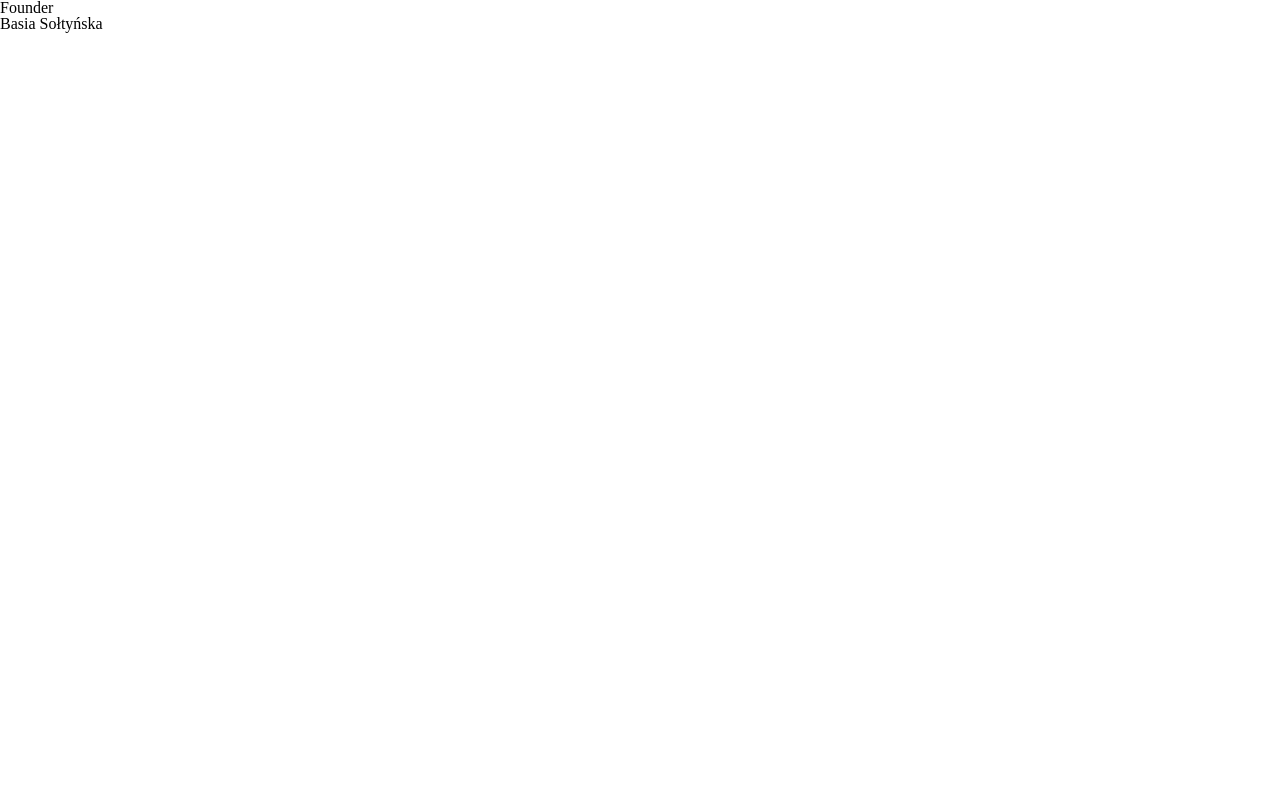
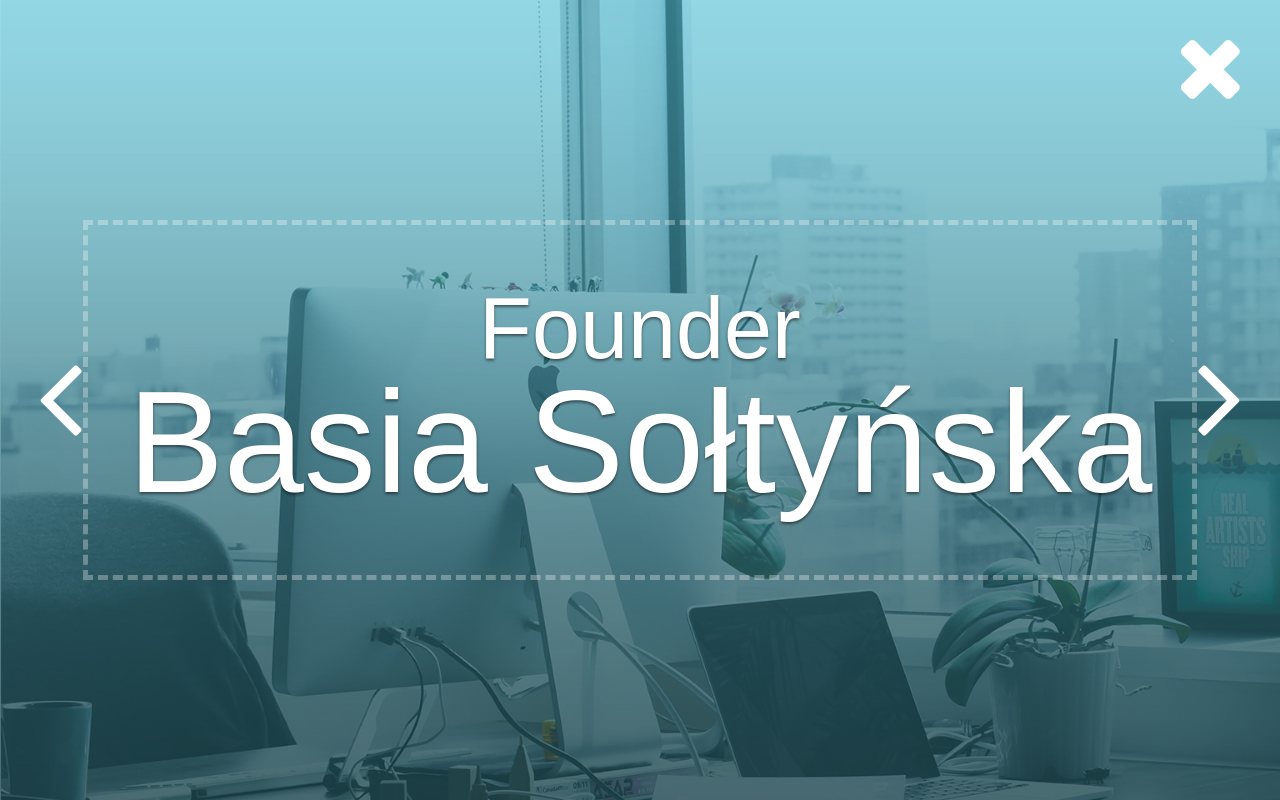
Before and after one commit to nb0dy/employees-demo, a React (Create React App) app: page /member/1 in a window 1280 px wide. Built offline with nearby package versions, Linux system fonts and the light colour scheme.

Commit message:
Add css styles for EmployeeDetails component

```diff
--- a/src/App.js
+++ b/src/App.js
@@ -3,6 +3,7 @@ import { BrowserRouter as Router, Route } from 'react-router-dom';
 import EmployeeList from './scenes/EmployeeList'
 import EmployeeDetails from './scenes/EmployeeDetails'
 import 'reset-css'
+import './styles/app.css'
 
 class App extends Component {
   render() {
--- /dev/null
+++ b/src/scenes/EmployeeDetails/EmployeeDetails.scss
@@ -0,0 +1,56 @@
+.container {
+  background-image: url("/images/background-member.jpg");
+  background-size: cover;
+  width: 100vw;
+  height: 100vh;
+  padding: 0;
+  margin: 0;
+  display: flex;
+
+  .wrapper {
+    position: relative;
+    margin: 40px;
+    display: flex;
+    align-items: center;
+    justify-content: space-between;
+    width: 100%;
+
+    .prev, .next {
+      width: 42px;
+      height: 71px;
+      cursor: pointer;
+    }
+
+    .prev {
+      background-image: url("/images/left-arrow.png");
+    }
+
+    .next {
+      background-image: url("/images/right-arrow.png");
+    }
+
+    .close {
+      position: absolute;
+      background-image: url("/images/close.png");
+      width: 59px;
+      height: 59px;
+      right: 0;
+      top: 0;
+      cursor: pointer;
+    }
+
+    .info {
+      padding: 60px 40px;
+      width: auto;
+      border: 5px dashed rgba(255, 255, 255, .3);
+      color: #fff;
+      text-align: center;
+      font-size: 9em;
+      text-shadow: 0px 2px 3px rgba(0, 0, 0, 0.5);
+
+      .role {
+        font-size: 0.6em;
+      }
+    }
+  }
+}
--- a/src/scenes/EmployeeDetails/index.js
+++ b/src/scenes/EmployeeDetails/index.js
@@ -1,5 +1,6 @@
 import React, { PureComponent } from 'react';
 import employees from './../../store/employee'
+import './EmployeeDetails.css'
 
 class EmployeeDetails extends PureComponent {
   state = {
@@ -10,31 +11,38 @@ class EmployeeDetails extends PureComponent {
 
   maxId = employees.reduce((prev, curr) => prev.id > curr.id ? prev : curr).id
 
-  prev = () => {
+  handlePrevButtonClick = () => {
     let prevId = this.state.employee.id - 1
     if (prevId < this.minId) prevId = this.minId
     this.goToMember(prevId)
   }
 
-  next = () => {
+  handleNextButtonClick = () => {
     let nextId = this.state.employee.id + 1
     if (nextId > this.maxId) nextId = this.maxId
     this.goToMember(nextId)
   }
 
-  goToMember = memberId => this.props.history.push(`member/${memberId}`)
+  handleCloseButtonClick = () => {
+    this.props.history.push('/')
+  }
+
+  goToMember = memberId => this.props.history.push(`/member/${memberId}`)
 
   render() {
     console.log('state', this.minId, this.maxId)
     if (!this.state.employee) return
     return (
-      <div>
-        <div className="prev" onClick={this.prev} />
-        <div className="info">
-          <div className="role">{this.state.employee.role}</div>
-          <div className="name">{this.state.employee.name}</div>
+      <div className="container">
+        <div className="wrapper">
+          <div className="prev" onClick={this.handlePrevButtonClick} />
+          <div className="info">
+            <div className="role">{this.state.employee.role}</div>
+            <div className="name">{this.state.employee.name}</div>
+          </div>
+          <div className="next" onClick={this.handleNextButtonClick} />
+          <div className="close" onClick={this.handleCloseButtonClick} />
         </div>
-        <div className="next" onClick={this.next} />
       </div>
     )
   }
--- /dev/null
+++ b/src/styles/app.scss
@@ -0,0 +1,3 @@
+body {
+  font-family: Arial, Helvetica, sans-serif;
+}
```
